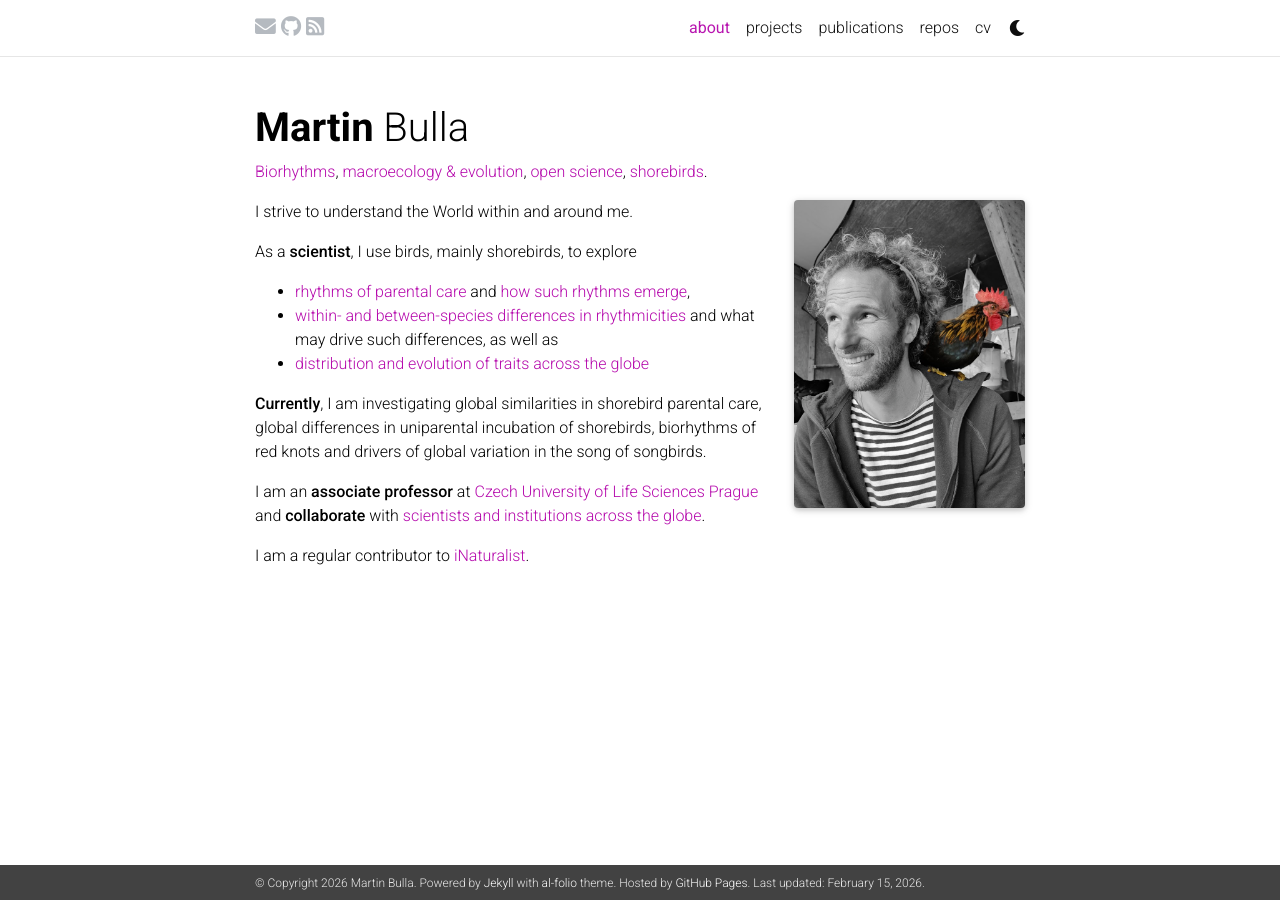
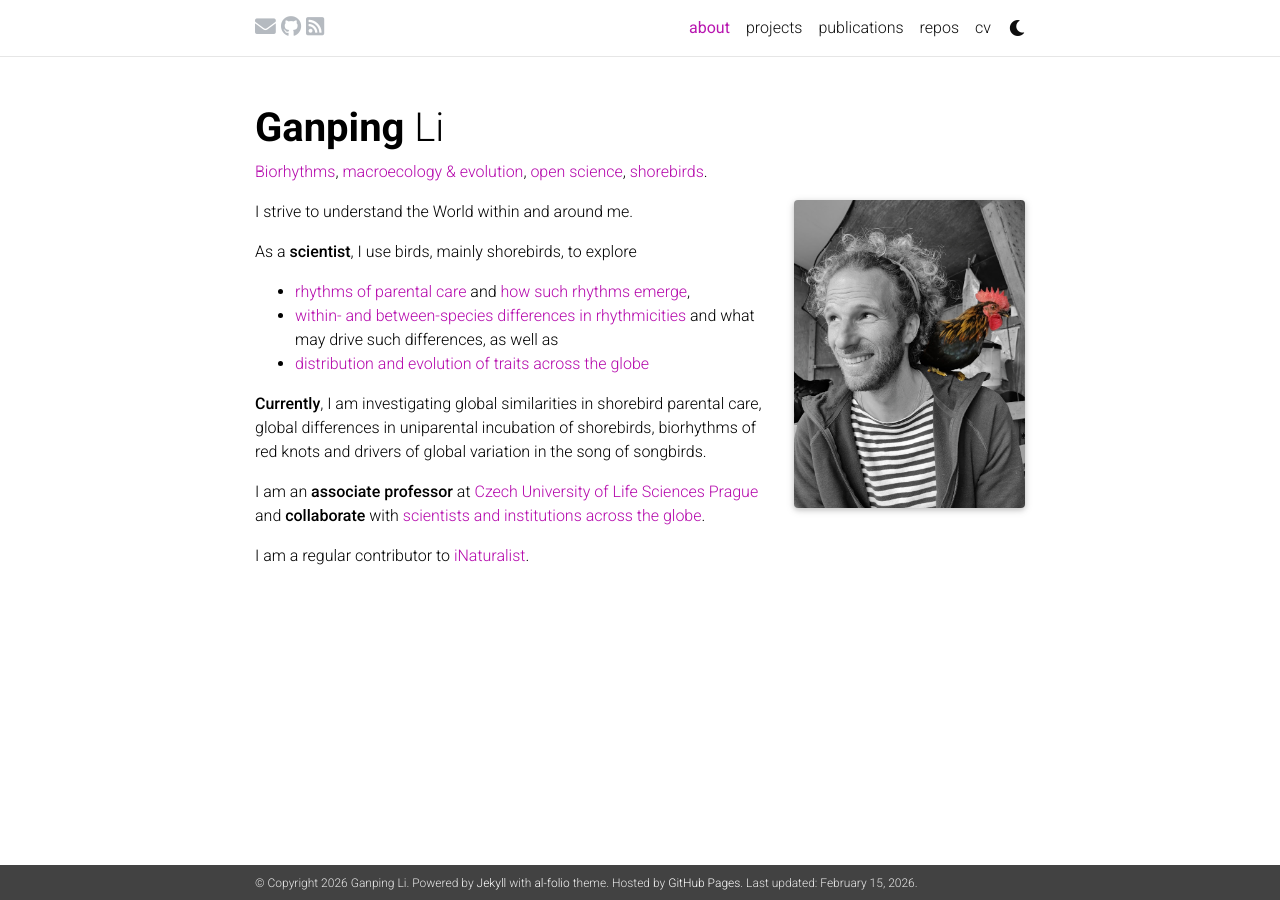
Before and after one commit to RIO98/RIO98.github.io, a Jekyll site: the page built from _pages/about.md, in a window 1280 px wide. Built offline with Jekyll 4.4.1, drawn with Linux system fonts in a browser that asks for light colours; full-size pictures stand in for the smaller copies a plugin makes; comment, search, counter and statistics services are not loaded; a style sheet for code colours, icons or effects is not loaded; some of the changed lines change nothing that is shown.

Commit message:
Update _config.yml

```diff
--- a/_config.yml
+++ b/_config.yml
@@ -3,21 +3,21 @@
 # -----------------------------------------------------------------------------
 
 title: blank # the website title (if blank, full name will be used instead)
-first_name: Martin
+first_name: Ganping
 middle_name:
-last_name: Bulla
-email: bulla.mar@gmail.com
+last_name: Li
+email: li-rio@outlook.com
 description: > # the ">" symbol means to ignore newlines until "footer_text:"
   A simple, whitespace theme for academics. Based on [*folio](https://github.com/bogoli/-folio) design.
 footer_text: >
   Powered by <a href="https://jekyllrb.com/" target="_blank">Jekyll</a> with <a href="https://github.com/alshedivat/al-folio">al-folio</a> theme.
   Hosted by <a href="https://pages.github.com/" target="_blank">GitHub Pages</a>.
-keywords: biorhythms, chronobiology, macroecology, shorebirds  # add your own keywords or leave empty
+keywords: medical image analysis, deep learning, point cloud, multi-modality  # add your own keywords or leave empty
 
 lang: en # the language of your site (for example: en, fr, cn, ru, etc.)
 icon: favicon_white.ico #⚛️ the emoji used as the favicon (alternatively, provide image name in /assets/img/)
 
-url: https://martinbulla.github.io # the base hostname & protocol for your site
+url: https://rio98.github.io/ # the base hostname & protocol for your site
 baseurl: # the subpath of your site, e.g. /blog/
 last_updated: true # set to true if you want to display last updated in the footer
 impressum_path:  # set to path to include impressum link in the footer, use the same path as permalink in a page, helps to conform with EU GDPR
@@ -66,13 +66,13 @@ og_image: # The site-wide (default for all links) Open Graph preview image
 # Social integration
 # -----------------------------------------------------------------------------
 
-github_username: MartinBulla # your GitHub user name
+github_username: RIO98 # your GitHub user name
 gitlab_username: # your GitLab user name
 twitter_username: # your Twitter handle
 linkedin_username: # your LinkedIn user name
-scholar_userid: 569367360547434339 # your Google Scholar ID
+scholar_userid: # your Google Scholar ID
 semanticscholar_id: # your Semantic Scholar ID
-orcid_id: 0000-0002-1328-1927 # your ORCID ID
+orcid_id:  # your ORCID ID
 medium_username: # your Medium username
 quora_username: # your Quora username
 publons_id: # your ID on Publons F-2946-2011
@@ -118,7 +118,7 @@ pagination:
   enabled: true
 
 # Comments
-disqus_shortname: martinbulla # put your disqus shortname
+disqus_shortname: ganpingli # put your disqus shortname
 # https://help.disqus.com/en/articles/1717111-what-s-a-shortname
 
 # External sources.
@@ -126,7 +126,7 @@ disqus_shortname: martinbulla # put your disqus shortname
 # you can display them in your blog by adding a link to the RSS feed.
 external_sources:
   - name: medium.com
-    rss_url: https://medium.com/@al-folio/feed
+    rss_url:
 
 # -----------------------------------------------------------------------------
 # Collections
```
